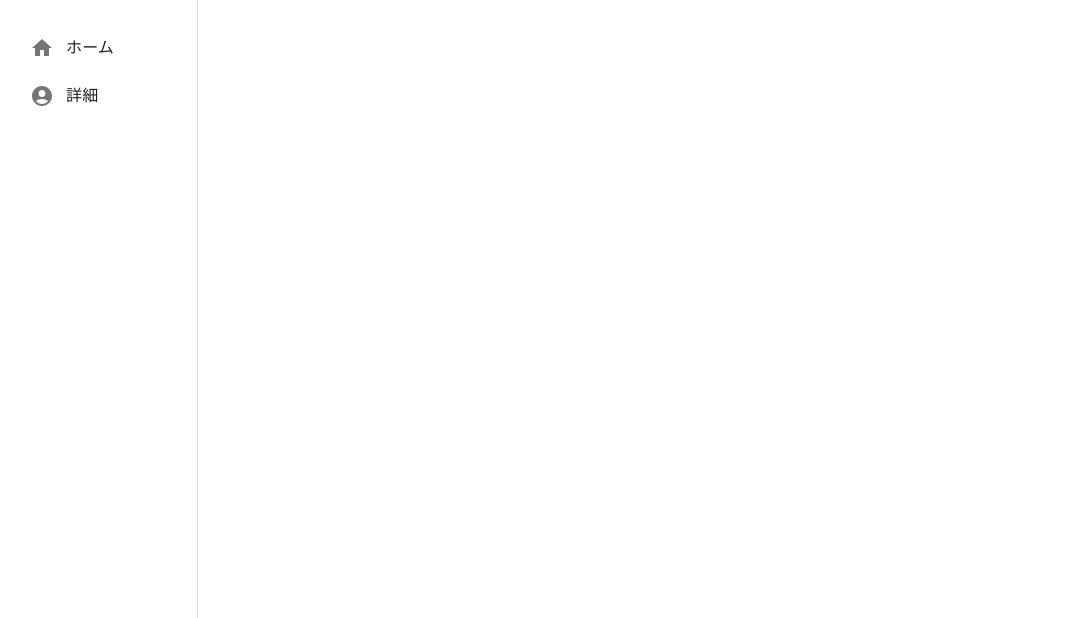
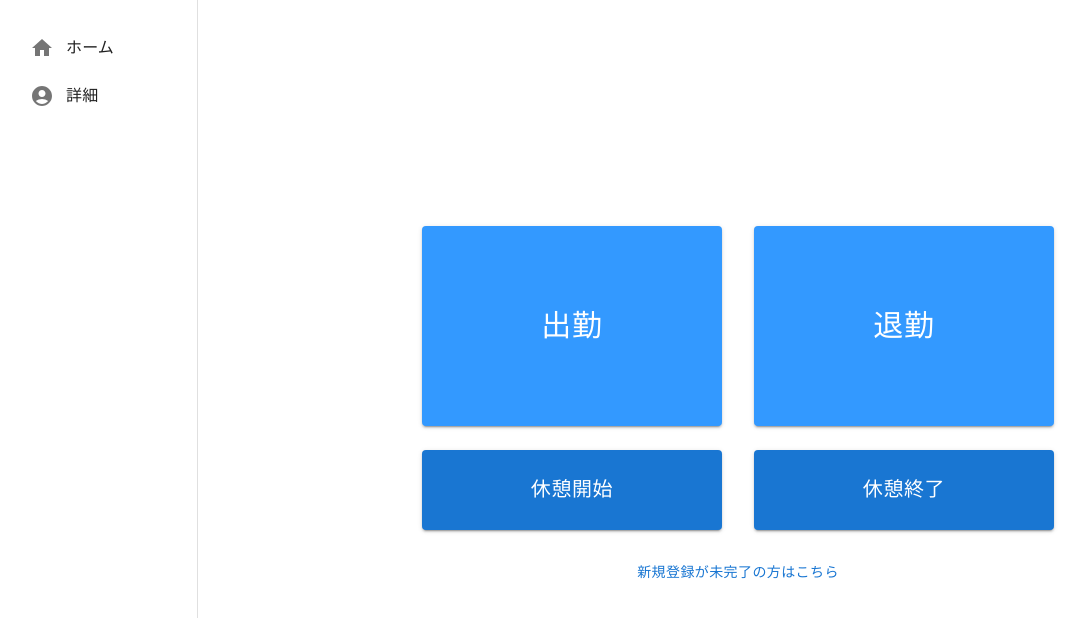
Before and after one commit to kosuke-05/portfolio-AttendanceApplication, a Next.js app in the folder frontend/attendance-project/: page / in a window 1280 px wide. Shown: the top 618 px of the page, without its empty margins (2-1088 px from the left). Built offline with nearby package versions, Linux system fonts and the light colour scheme.

Commit message:
トップページに関する実装

```diff
--- a/frontend/attendance-project/app/layout.tsx
+++ b/frontend/attendance-project/app/layout.tsx
@@ -19,6 +19,8 @@ export const metadata: Metadata = {
   description: "Generated by create next app",
 };
 
+const drawerWidth = 200;
+
 export default function RootLayout({
   children,
 }: Readonly<{
@@ -38,7 +40,9 @@ export default function RootLayout({
             component="main"
             sx={{
               flexGrow: 1,
-              p: 1
+              p: 1,
+              ml: `${drawerWidth}px`,
+              boxSizing: "border-box"
             }}>
             {children}
           </Box>
--- a/frontend/attendance-project/app/page.tsx
+++ b/frontend/attendance-project/app/page.tsx
@@ -1,7 +1,10 @@
+import { TopLogicComponent } from "@/component/top/topLogicComponent";
 import Image from "next/image";
 
 // トップ画面を読み込む
 export default function Home() {
 
-
-}
+  return (
+    <TopLogicComponent />
+  )
+};
--- /dev/null
+++ b/frontend/attendance-project/component/top/stampButtons.tsx
@@ -0,0 +1,64 @@
+"use client"
+
+import { ButtonsPropsType } from "@/types/top/topTypes";
+import Button from "@mui/material/Button";
+import Stack from "@mui/material/Stack";
+
+// 打刻ボタンを表示するコンポーネント
+export const StampButtons = ({
+  attendanceArray,
+  breakArray
+}: ButtonsPropsType) => {
+
+  return (
+    <Stack
+      direction="column"
+      spacing={3}
+      component="div">
+      <Stack
+        direction="row"
+        spacing={4}
+        sx={{
+          alignItems: "center"
+        }}>
+        {attendanceArray.map((item) => (
+          <Button
+            key={item}
+            variant="contained"
+            sx={{
+              width: "300px",
+              height: "200px",
+              fontSize: "30px",
+              bgcolor: "#3399FF"
+            }}>
+            {item}
+          </Button>
+        ))}
+      </Stack>
+
+      <Stack
+        direction="row"
+        spacing={4}>
+        {breakArray.map((item) => (
+          <Button
+            key={item}
+            variant="contained"
+            sx={{
+              width: "300px",
+              height: "80px",
+              fontSize: "20px"
+            }}>
+            {item}
+          </Button>
+        ))}
+      </Stack>
+      <Button
+        variant="text"
+        sx={{
+          alignItems: "center"
+        }}>
+        新規登録が未完了の方はこちら
+      </Button>
+    </Stack>
+  )
+};
--- /dev/null
+++ b/frontend/attendance-project/component/top/topLogicComponent.tsx
@@ -0,0 +1,26 @@
+"use client"
+
+import Box from "@mui/material/Box";
+import { StampButtons } from "./stampButtons";
+import { AttendanceType, BreakStartEndType } from "@/types/top/topTypes";
+
+// トップページのロジックコンポーネント
+export const TopLogicComponent = () => {
+  const attendanceArray: AttendanceType[] = ["出勤", "退勤"];
+  const breakArray: BreakStartEndType[] = ["休憩開始", "休憩終了"];
+
+  return (
+    <Box
+      component="div"
+      sx={{
+        display: "flex",
+        justifyContent: "center",
+        alignItems: "center",
+        height: "100vh"
+      }}>
+      <StampButtons
+        attendanceArray={attendanceArray}
+        breakArray={breakArray} />
+    </Box>
+  )
+};
--- /dev/null
+++ b/frontend/attendance-project/types/top/topTypes.ts
@@ -0,0 +1,13 @@
+"use client"
+
+// 出勤・退勤
+export type AttendanceType = "出勤" | "退勤";
+
+// 休憩開始・休憩終了
+export type BreakStartEndType = "休憩開始" | "休憩終了";
+
+// Buttonsのprops
+export type ButtonsPropsType = {
+  attendanceArray: AttendanceType[],
+  breakArray: BreakStartEndType[]
+};
```
